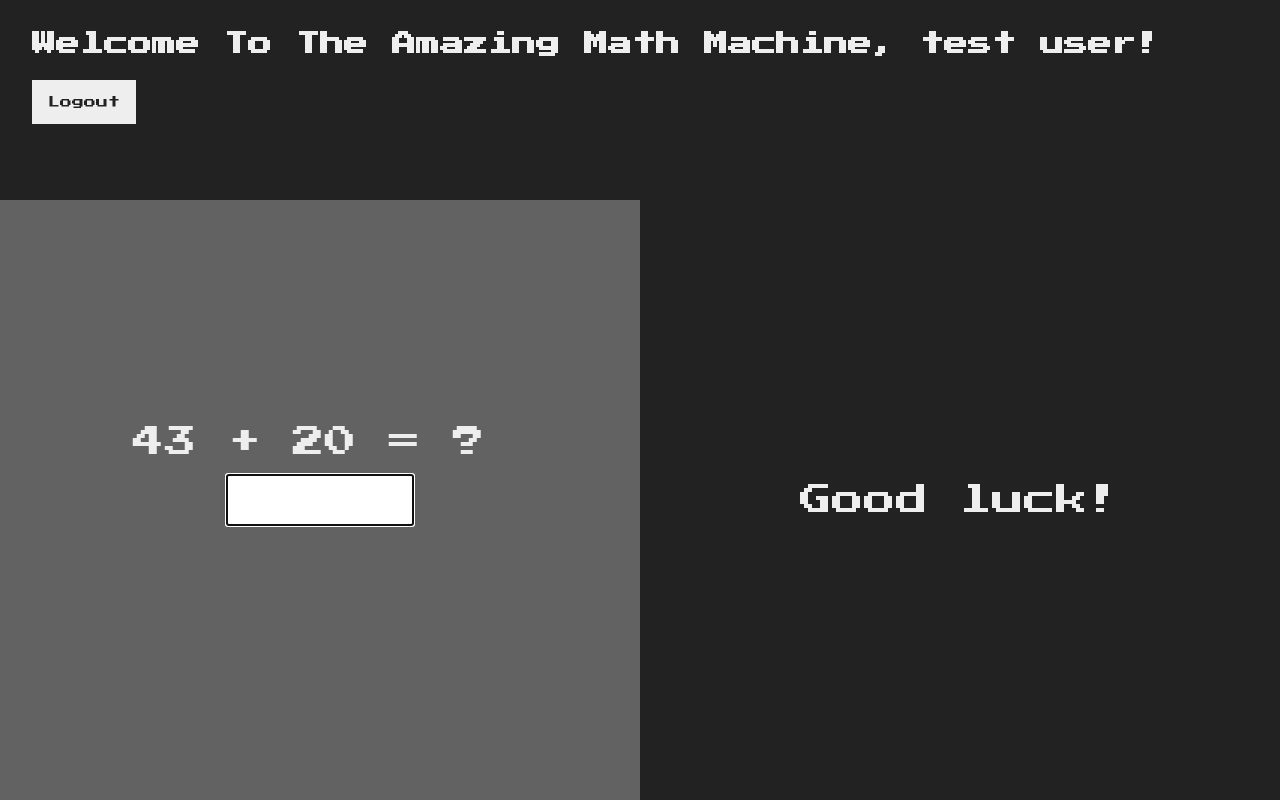
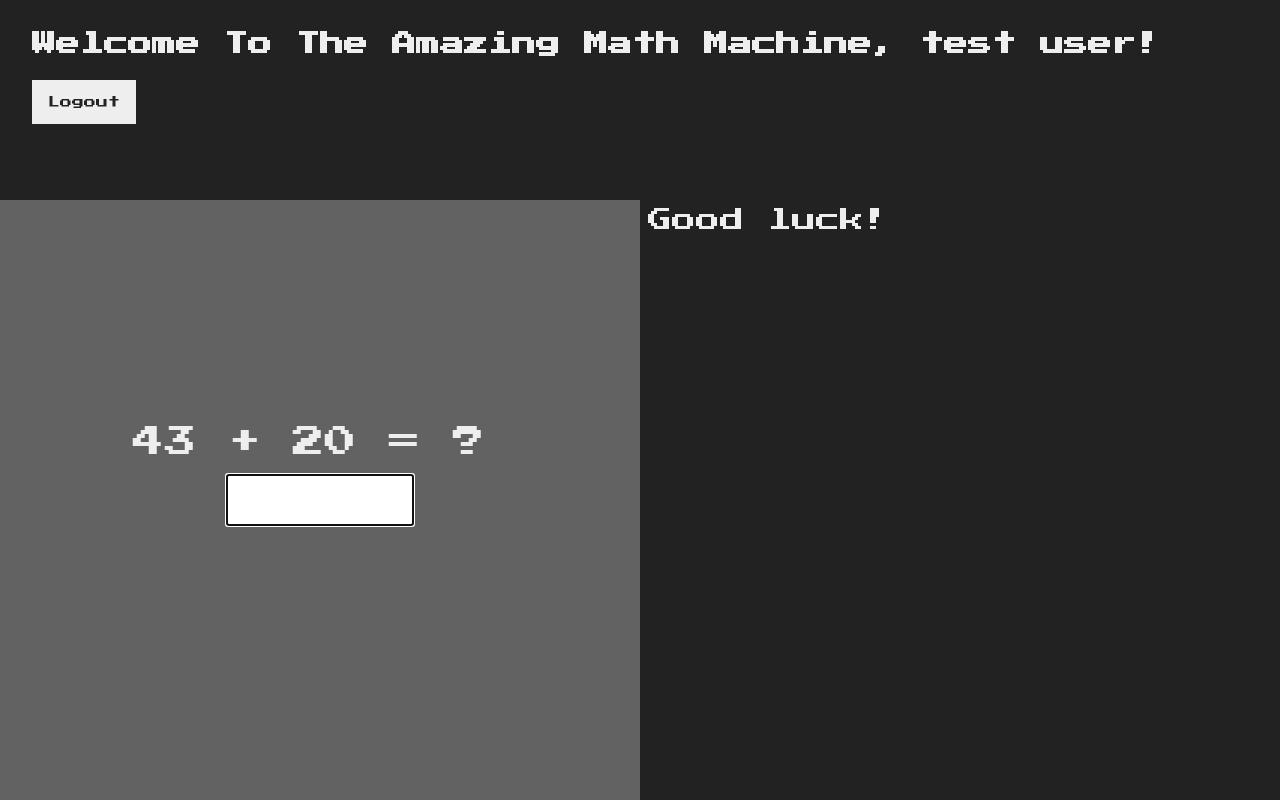
Before and after one commit to jonlld/the-amazing-math-machine, a React (Create React App) app: page / in a window 1280 px wide. Built offline with nearby package versions, Linux system fonts and the light colour scheme.

Commit message:
Adjust progress layout to center content

```diff
--- a/src/index.css
+++ b/src/index.css
@@ -81,8 +81,7 @@ input {
 
 .game-main__progress {
   height: 100%;
-  font-size: 32px;
-  display: flex;
+  font-size: 24px;
   gap: 42px;
   align-items: center;
   justify-content: center;
@@ -97,3 +96,10 @@ input {
 .correct {
   background-color: rgb(166, 192, 127);
 }
+
+.progress--container {
+  height: 50%;
+  display: flex;
+  align-items: center;
+  justify-content: center;
+}
```
